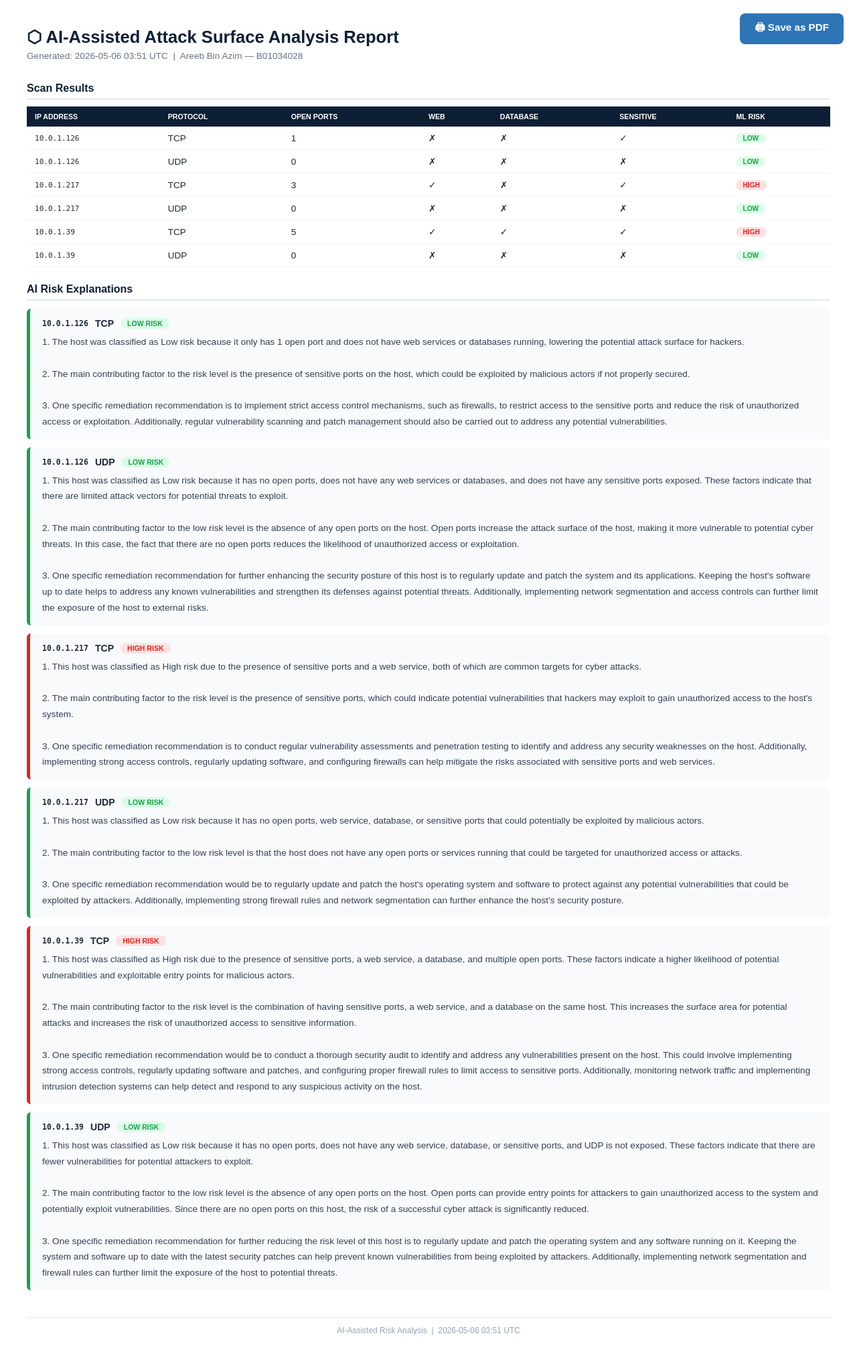
After one commit to areeb90/AI-Assisted-Attack-Surface-Monitoring-Tool, a Flask app: page /print-report in a window 1280 px wide. The commit adds this page. Shown: the whole page at 67% size. Run offline with Flask 3, Linux system fonts and the light colour scheme.

Commit message:
Modified UI and add the save to pdf report functionality

```diff
--- a/web/app.py
+++ b/web/app.py
@@ -1,4 +1,4 @@
-from flask import Flask, render_template, jsonify, request, send_file
+from flask import Flask, render_template, jsonify, request, send_file, Response
 import pandas as pd, os, subprocess, io
 from openai import OpenAI
 
@@ -16,6 +16,12 @@ def load_data():
             return df[df['ip'] != 'synthetic']
         except:
             return pd.DataFrame()
+
+def get_openai_client():
+    api_key = os.environ.get('OPENAI_API_KEY')
+    if not api_key:
+        return None, "OPENAI_API_KEY is not set. Run: export OPENAI_API_KEY='your-key' then restart Flask."
+    return OpenAI(api_key=api_key), None
 
 @app.route('/')
 def index():
@@ -58,103 +64,167 @@ def run_pipeline():
     except Exception as e:
         return jsonify({'status': f'Error: {e}'}), 500
 
+# @app.route('/print-report')
+# def print_report():
+#    df = load_data()
+#    data = df.to_dict('records') if not df.empty else []
+#    return render_template('print_report.html', data=data)
+
+
+
+@app.route('/print-report')
+def print_report():
+    df = load_data()
+    data = df.to_dict('records') if not df.empty else []
+    now = pd.Timestamp.now().strftime('%Y-%m-%d %H:%M UTC')
+    return render_template('print_report.html', data=data, now=now)
+
+
 @app.route('/download-report')
 def download_report():
     try:
         df = load_data()
         if df.empty:
-            return jsonify({'error': 'No data available'}), 404
+            return "No data available. Run the pipeline first.", 404
 
-        # Generate HTML report for PDF
-        html = """
-        <html><head><style>
-        body { font-family: Arial, sans-serif; margin: 40px; color: #333; }
-        h1 { color: #1a3a5c; border-bottom: 3px solid #2e75b6; padding-bottom: 10px; }
-        h2 { color: #1a3a5c; margin-top: 30px; }
-        table { width: 100%; border-collapse: collapse; margin: 20px 0; }
-        th { background: #1a3a5c; color: white; padding: 10px; text-align: left; }
-        td { padding: 8px 10px; border-bottom: 1px solid #ddd; }
-        .high { color: #991b1b; font-weight: bold; }
-        .medium { color: #854d0e; font-weight: bold; }
-        .low { color: #166534; font-weight: bold; }
-        .explanation { background: #f8fafc; padding: 15px; margin: 10px 0; border-left: 4px solid #2e75b6; border-radius: 4px; }
-        </style></head><body>
-        <h1>🛡 AI-Assisted Attack Surface Analysis Report</h1>
-        <p><strong>Generated:</strong> """ + pd.Timestamp.now().strftime('%Y-%m-%d %H:%M UTC') + """</p>
+        generated_at = pd.Timestamp.now().strftime('%Y-%m-%d %H:%M UTC')
+        total_hosts  = df['ip'].nunique()
+        high_count   = len(df[df['ml_prediction']=='High'])
+        med_count    = len(df[df['ml_prediction']=='Medium'])
+        low_count    = len(df[df['ml_prediction']=='Low'])
+        total_ports  = int(df['open_port_count'].sum())
 
-        <h2>Executive Summary</h2>
-        <table>
-        <tr><th>Metric</th><th>Value</th></tr>
-        <tr><td>Total Hosts Scanned</td><td>""" + str(df['ip'].nunique()) + """</td></tr>
-        <tr><td>High Risk Hosts</td><td class='high'>""" + str(len(df[df['ml_prediction']=='High'])) + """</td></tr>
-        <tr><td>Medium Risk Hosts</td><td class='medium'>""" + str(len(df[df['ml_prediction']=='Medium'])) + """</td></tr>
-        <tr><td>Low Risk Hosts</td><td class='low'>""" + str(len(df[df['ml_prediction']=='Low'])) + """</td></tr>
-        <tr><td>Total Open Ports</td><td>""" + str(int(df['open_port_count'].sum())) + """</td></tr>
-        </table>
-
-        <h2>Scan Results</h2>
-        <table>
-        <tr><th>IP</th><th>Protocol</th><th>Open Ports</th><th>Web</th><th>DB</th><th>Sensitive</th><th>Risk</th></tr>
-        """
+        rows_html = ""
         for _, row in df.iterrows():
-            risk_class = row['ml_prediction'].lower()
-            html += f"""<tr>
-            <td>{row['ip']}</td>
-            <td>{row['protocol'].upper()}</td>
-            <td>{row['open_port_count']}</td>
-            <td>{'Yes' if row['has_web'] else 'No'}</td>
-            <td>{'Yes' if row['has_db'] else 'No'}</td>
-            <td>{'Yes' if row['has_sensitive'] else 'No'}</td>
-            <td class='{risk_class}'>{row['ml_prediction']}</td>
+            rc = row['ml_prediction'].lower()
+            rows_html += f"""
+            <tr>
+              <td class="mono">{row['ip']}</td>
+              <td>{row['protocol'].upper()}</td>
+              <td>{row['open_port_count']}</td>
+              <td>{'✓' if row['has_web'] else '✗'}</td>
+              <td>{'✓' if row['has_db'] else '✗'}</td>
+              <td>{'✓' if row['has_sensitive'] else '✗'}</td>
+              <td><span class="badge {rc}">{row['ml_prediction']}</span></td>
             </tr>"""
 
-        html += "</table><h2>AI Risk Explanations</h2>"
+        explanations_html = ""
         for _, row in df.iterrows():
-            if 'llm_explanation' in row and row['llm_explanation'] != 'LLM stage not yet run.':
-                html += f"""
-                <h3>{row['ip']} — {row['protocol'].upper()} — <span class='{row['ml_prediction'].lower()}'>{row['ml_prediction']} Risk</span></h3>
-                <div class='explanation'>{row['llm_explanation']}</div>
-                """
-        html += "</body></html>"
+            expl = row.get('llm_explanation', '')
+            if expl and expl != 'LLM stage not yet run.':
+                rc = row['ml_prediction'].lower()
+                explanations_html += f"""
+                <div class="expl-card {rc}">
+                  <div class="expl-header">
+                    <span class="mono">{row['ip']}</span>
+                    <span class="proto">{row['protocol'].upper()}</span>
+                    <span class="badge {rc}">{row['ml_prediction']} Risk</span>
+                  </div>
+                  <div class="expl-body">{expl}</div>
+                </div>"""
 
-        buffer = io.BytesIO(html.encode('utf-8'))
-        buffer.seek(0)
-        return send_file(
-            buffer,
-            mimetype='text/html',
-            as_attachment=True,
-            download_name='attack_surface_report.html'
+        html = f"""<!DOCTYPE html>
+<html lang="en"><head><meta charset="UTF-8">
+<title>Attack Surface Report</title>
+<style>
+*{{margin:0;padding:0;box-sizing:border-box}}
+body{{font-family:Arial,sans-serif;background:#f8fafc;color:#1e293b;padding:40px}}
+.page{{max-width:900px;margin:0 auto;background:white;padding:48px;border-radius:16px;box-shadow:0 4px 24px rgba(0,0,0,0.08)}}
+.header{{border-bottom:3px solid #2e75b6;padding-bottom:24px;margin-bottom:32px}}
+.header h1{{font-size:1.8em;color:#0d1f35;font-weight:700}}
+.header p{{color:#64748b;margin-top:6px;font-size:0.9em}}
+.summary-grid{{display:grid;grid-template-columns:repeat(5,1fr);gap:12px;margin-bottom:32px}}
+.summary-card{{padding:16px;border-radius:10px;text-align:center}}
+.summary-card .val{{font-size:2em;font-weight:700}}
+.summary-card .lbl{{font-size:0.72em;text-transform:uppercase;letter-spacing:0.5px;margin-top:4px;opacity:0.7}}
+.blue{{background:#dbeafe;color:#1e3a5f}}
+.red-bg{{background:#fee2e2;color:#7f1d1d}}
+.yellow-bg{{background:#fef9c3;color:#713f12}}
+.green-bg{{background:#dcfce7;color:#14532d}}
+.grey-bg{{background:#f1f5f9;color:#334155}}
+h2{{font-size:1.1em;font-weight:700;color:#0d1f35;margin:28px 0 14px;padding-bottom:8px;border-bottom:2px solid #e2e8f0}}
+table{{width:100%;border-collapse:collapse;font-size:0.88em}}
+thead{{background:#0d1f35}}
+th{{color:white;padding:10px 12px;text-align:left;font-size:0.8em;text-transform:uppercase;letter-spacing:0.4px}}
+td{{padding:10px 12px;border-bottom:1px solid #f0f4f8}}
+.mono{{font-family:monospace;font-size:0.9em}}
+.badge{{display:inline-block;padding:3px 10px;border-radius:20px;font-size:0.78em;font-weight:700;text-transform:uppercase}}
+.badge.high{{background:#fee2e2;color:#dc2626}}
+.badge.medium{{background:#fef9c3;color:#d97706}}
+.badge.low{{background:#dcfce7;color:#16a34a}}
+.expl-card{{border-radius:10px;border-left:5px solid;padding:20px;margin:14px 0;background:#f8fafc}}
+.expl-card.high{{border-left-color:#dc2626}}
+.expl-card.medium{{border-left-color:#d97706}}
+.expl-card.low{{border-left-color:#16a34a}}
+.expl-header{{display:flex;gap:10px;align-items:center;margin-bottom:10px}}
+.proto{{background:#e2e8f0;padding:2px 8px;border-radius:4px;font-size:0.75em;font-weight:600}}
+.expl-body{{font-size:0.88em;line-height:1.75;white-space:pre-wrap;color:#334155}}
+.footer{{margin-top:40px;padding-top:16px;border-top:1px solid #e2e8f0;font-size:0.78em;color:#94a3b8;text-align:center}}
+</style></head><body>
+<div class="page">
+  <div class="header">
+    <h1>⬡ AI-Assisted Attack Surface Analysis Report</h1>
+    <p>Generated: {generated_at} &nbsp;|&nbsp; Areeb Bin Azim — B01034028</p>
+  </div>
+  <h2>Executive Summary</h2>
+  <div class="summary-grid">
+    <div class="summary-card blue"><div class="val">{total_hosts}</div><div class="lbl">Hosts Scanned</div></div>
+    <div class="summary-card red-bg"><div class="val">{high_count}</div><div class="lbl">High Risk</div></div>
+    <div class="summary-card yellow-bg"><div class="val">{med_count}</div><div class="lbl">Medium Risk</div></div>
+    <div class="summary-card green-bg"><div class="val">{low_count}</div><div class="lbl">Low Risk</div></div>
+    <div class="summary-card grey-bg"><div class="val">{total_ports}</div><div class="lbl">Open Ports</div></div>
+  </div>
+  <h2>Scan Results</h2>
+  <table><thead><tr><th>IP Address</th><th>Protocol</th><th>Open Ports</th><th>Web</th><th>Database</th><th>Sensitive</th><th>ML Risk</th></tr></thead>
+  <tbody>{rows_html}</tbody></table>
+  <h2>AI Risk Explanations</h2>
+  {explanations_html if explanations_html else '<p style="color:#94a3b8;font-size:0.9em;">No LLM explanations available.</p>'}
+  <div class="footer">AI-Assisted Risk Analysis &nbsp;|&nbsp; {generated_at}</div>
+</div></body></html>"""
+
+        buf = io.BytesIO(html.encode('utf-8'))
+        buf.seek(0)
+        return Response(
+            buf.getvalue(),
+            mimetype='application/octet-stream',
+            headers={'Content-Disposition': 'attachment; filename="attack_surface_report.html"'}
         )
     except Exception as e:
-        return jsonify({'error': str(e)}), 500
+        return f"Error: {str(e)}", 500
 
 @app.route('/api/chat', methods=['POST'])
 def chat():
+    client, err = get_openai_client()
+    if err:
+        return jsonify({'response': f'⚠️ {err}'}), 200
     try:
-        user_message = request.json.get('message', '')
+        user_message = request.json.get('message', '').strip()
+        if not user_message:
+            return jsonify({'response': 'Please type a question.'}), 200
+
         df = load_data()
-
-        context = ""
+        context = "No scan data available yet."
         if not df.empty:
-            context = f"""Current scan results summary:
-- Total hosts: {df['ip'].nunique()}
+            context = f"""Network scan results summary:
+- Hosts scanned: {df['ip'].nunique()}
 - High risk: {len(df[df['ml_prediction']=='High'])}
 - Medium risk: {len(df[df['ml_prediction']=='Medium'])}
 - Low risk: {len(df[df['ml_prediction']=='Low'])}
 - Total open ports: {int(df['open_port_count'].sum())}
 
-Detailed results:
-{df[['ip','protocol','open_port_count','has_web','has_db','has_sensitive','ml_prediction']].to_string()}
-"""
+Per-host breakdown:
+{df[['ip','protocol','open_port_count','has_web','has_db','has_sensitive','is_udp_exposed','ml_prediction']].to_string(index=False)}
 
-        client = OpenAI(api_key=os.environ.get('OPENAI_API_KEY'))
+ML model: Random Forest, 95% accuracy
+Risk thresholds: Low<=4, Medium<=10, High>10"""
+
         resp = client.chat.completions.create(
             model='gpt-3.5-turbo',
             messages=[
-                {'role': 'system', 'content': f'You are a cybersecurity analyst assistant. Answer questions about the following network scan results:\n{context}'},
+                {'role': 'system', 'content': f'You are a senior cybersecurity analyst. Be concise and reference actual IPs and ports. Context:\n{context}'},
                 {'role': 'user', 'content': user_message}
             ],
-            max_tokens=500
+            max_tokens=600
         )
         return jsonify({'response': resp.choices[0].message.content})
     except Exception as e:
--- a/web/templates/index.html
+++ b/web/templates/index.html
@@ -188,6 +188,9 @@
       <a href="/download-report" class="btn-download">
         ⬇ Download Report
       </a>
+	<a href="/print-report" target="_blank" class="btn-download">
+  🖨 Open Printable Report (Save as PDF)
+	</a>
     </div>
   </section>
 
--- /dev/null
+++ b/web/templates/print_report.html
@@ -0,0 +1,78 @@
+<!DOCTYPE html>
+<html lang="en">
+<head>
+<meta charset="UTF-8">
+<title>Attack Surface Report — Print</title>
+<style>
+  * { margin: 0; padding: 0; box-sizing: border-box; }
+  body { font-family: Arial, sans-serif; color: #1e293b; padding: 40px; background: white; }
+  h1 { font-size: 1.6em; color: #0d1f35; margin-bottom: 6px; }
+  .meta { color: #64748b; font-size: 0.85em; margin-bottom: 32px; }
+  h2 { font-size: 1em; font-weight: 700; color: #0d1f35; margin: 24px 0 10px; border-bottom: 2px solid #e2e8f0; padding-bottom: 6px; }
+  table { width: 100%; border-collapse: collapse; font-size: 0.85em; margin-bottom: 24px; }
+  th { background: #0d1f35; color: white; padding: 9px 12px; text-align: left; font-size: 0.78em; text-transform: uppercase; }
+  td { padding: 9px 12px; border-bottom: 1px solid #f0f4f8; }
+  .mono { font-family: monospace; }
+  .badge { display: inline-block; padding: 2px 10px; border-radius: 20px; font-size: 0.75em; font-weight: 700; text-transform: uppercase; }
+  .badge.high { background: #fee2e2; color: #dc2626; }
+  .badge.medium { background: #fef9c3; color: #d97706; }
+  .badge.low { background: #dcfce7; color: #16a34a; }
+  .expl-card { border-left: 5px solid #ccc; padding: 14px 18px; margin: 12px 0; background: #f8fafc; border-radius: 6px; }
+  .expl-card.high { border-left-color: #dc2626; }
+  .expl-card.medium { border-left-color: #d97706; }
+  .expl-card.low { border-left-color: #16a34a; }
+  .expl-header { display: flex; gap: 10px; align-items: center; margin-bottom: 8px; font-size: 0.88em; font-weight: 700; }
+  .expl-body { font-size: 0.85em; line-height: 1.75; white-space: pre-wrap; color: #334155; }
+  .print-btn { position: fixed; top: 20px; right: 20px; background: #2e75b6; color: white; border: none; padding: 10px 22px; font-size: 0.95em; font-weight: 700; border-radius: 8px; cursor: pointer; }
+  .footer { margin-top: 40px; border-top: 1px solid #e2e8f0; padding-top: 12px; font-size: 0.75em; color: #94a3b8; text-align: center; }
+  @media print {
+    .print-btn { display: none; }
+    body { padding: 20px; }
+  }
+</style>
+</head>
+<body>
+
+<button class="print-btn" onclick="window.print()">🖨 Save as PDF</button>
+
+<h1>⬡ AI-Assisted Attack Surface Analysis Report</h1>
+<div class="meta">Generated: {{ now }} &nbsp;|&nbsp; Areeb Bin Azim — B01034028</div>
+
+<h2>Scan Results</h2>
+<table>
+  <thead>
+    <tr><th>IP Address</th><th>Protocol</th><th>Open Ports</th><th>Web</th><th>Database</th><th>Sensitive</th><th>ML Risk</th></tr>
+  </thead>
+  <tbody>
+    {% for row in data %}
+    <tr>
+      <td class="mono">{{ row.ip }}</td>
+      <td>{{ row.protocol | upper }}</td>
+      <td>{{ row.open_port_count }}</td>
+      <td>{{ '✓' if row.has_web else '✗' }}</td>
+      <td>{{ '✓' if row.has_db else '✗' }}</td>
+      <td>{{ '✓' if row.has_sensitive else '✗' }}</td>
+      <td><span class="badge {{ row.ml_prediction | lower }}">{{ row.ml_prediction }}</span></td>
+    </tr>
+    {% endfor %}
+  </tbody>
+</table>
+
+<h2>AI Risk Explanations</h2>
+{% for row in data %}
+  {% if row.llm_explanation and row.llm_explanation != 'LLM stage not yet run.' %}
+  <div class="expl-card {{ row.ml_prediction | lower }}">
+    <div class="expl-header">
+      <span class="mono">{{ row.ip }}</span>
+      <span>{{ row.protocol | upper }}</span>
+      <span class="badge {{ row.ml_prediction | lower }}">{{ row.ml_prediction }} Risk</span>
+    </div>
+    <div class="expl-body">{{ row.llm_explanation }}</div>
+  </div>
+  {% endif %}
+{% endfor %}
+
+<div class="footer">AI-Assisted Risk Analysis &nbsp;|&nbsp; {{ now }}</div>
+
+</body>
+</html>
```
